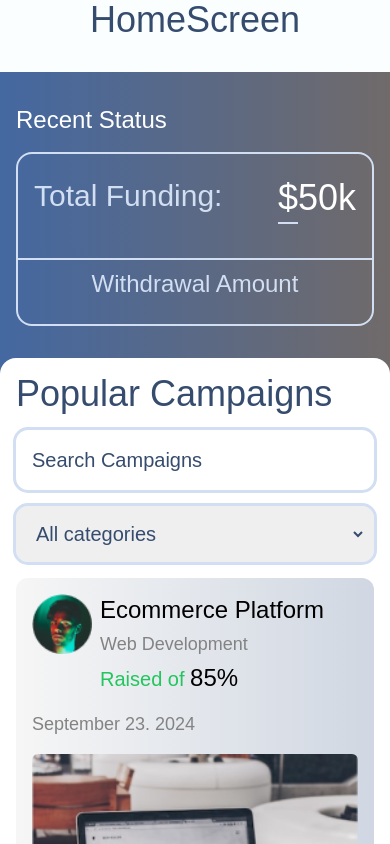
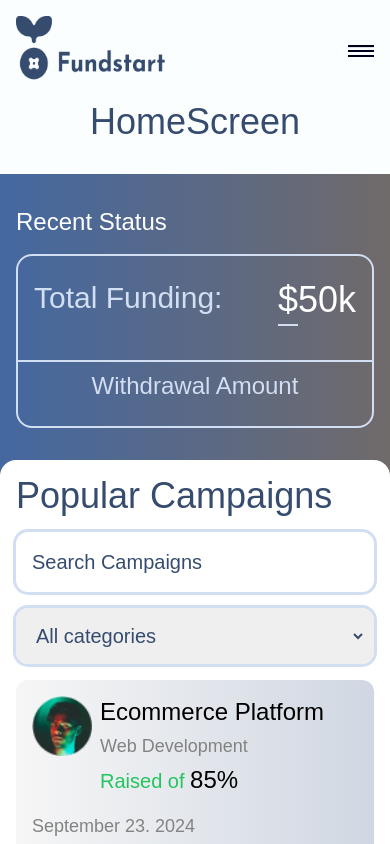
Before and after one commit to Sallah10/neighborhood-hub, a Next.js app: page /home in a window 390 px wide. Shown: the top 844 px of the page. Built offline with nearby package versions, Linux system fonts and the light colour scheme.

Commit message:
navBar responsiveness done

```diff
--- a/app/nav.tsx
+++ b/app/nav.tsx
@@ -2,18 +2,35 @@ import React from 'react'
 import logo from './assets/logo.png'
 import Image from 'next/image'
 import avatar from './assets/avatar.png'
+import closemenu from "./assets/close_menu.png"
+import openmenu from "./assets/icon-menu.svg"
+
 
 const Nav = () => {
+  const [navClick, setNavClick] = React.useState(false)
+  const toogleClick = () => {
+    setNavClick(!navClick);
+  };
   return (
     <>
-      <div className='text-black hidden md:flex justify-between items-center p-4'>
+      <div className='text-black  flex justify-between items-center p-4'>
         <Image src={logo} alt='logo' className='w-[150px] h-[70px]' />
-        <div className='text-h3 flex gap-6'>
+        <div className='text-h3 hidden md:flex gap-6'>
           <a href="">Dashboard</a>
           <a href="">View campaign</a>
           <a href="">Fundraiser</a>
         </div>
-        <Image src={avatar} alt="avatar" />
+        <Image src={avatar} alt="avatar" className='hidden md:flex' />
+        <Image src={openmenu} alt='open-menu' width={26} height={26} onClick={toogleClick} className={navClick ? 'hidden w-0' : 'flex fill-white md:hidden'} />
+        {navClick &&
+          <div className='flex flex-col  items-end p-8 gap-4 bg-gradient-to-r from-[#4468A1] to-[#706a6a] ml-auto rounded-lg'>
+            <Image src={closemenu} alt='close-menu' width={26} height={26} onClick={toogleClick} />
+            <div className='flex gap-8 flex-col text-white'>
+              <a href="">Dashboard</a>
+              <a href="">View campaign</a>
+              <a href="">Fundraiser</a>
+            </div>
+          </div>}
       </div>
     </>
   )
```
Also changed, not shown: app/assets/close_menu.png (added), app/assets/icon-menu.svg (added).
